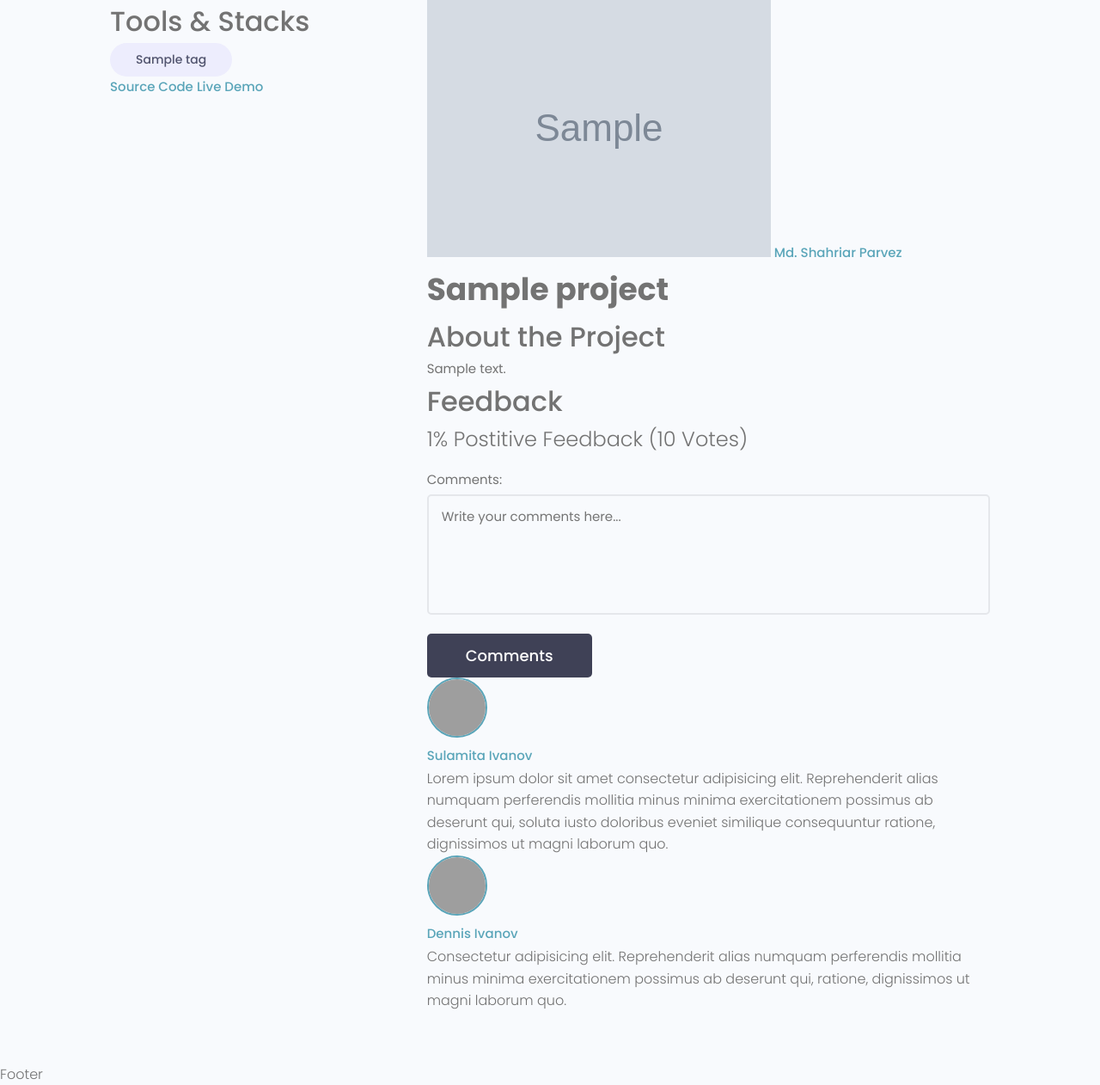
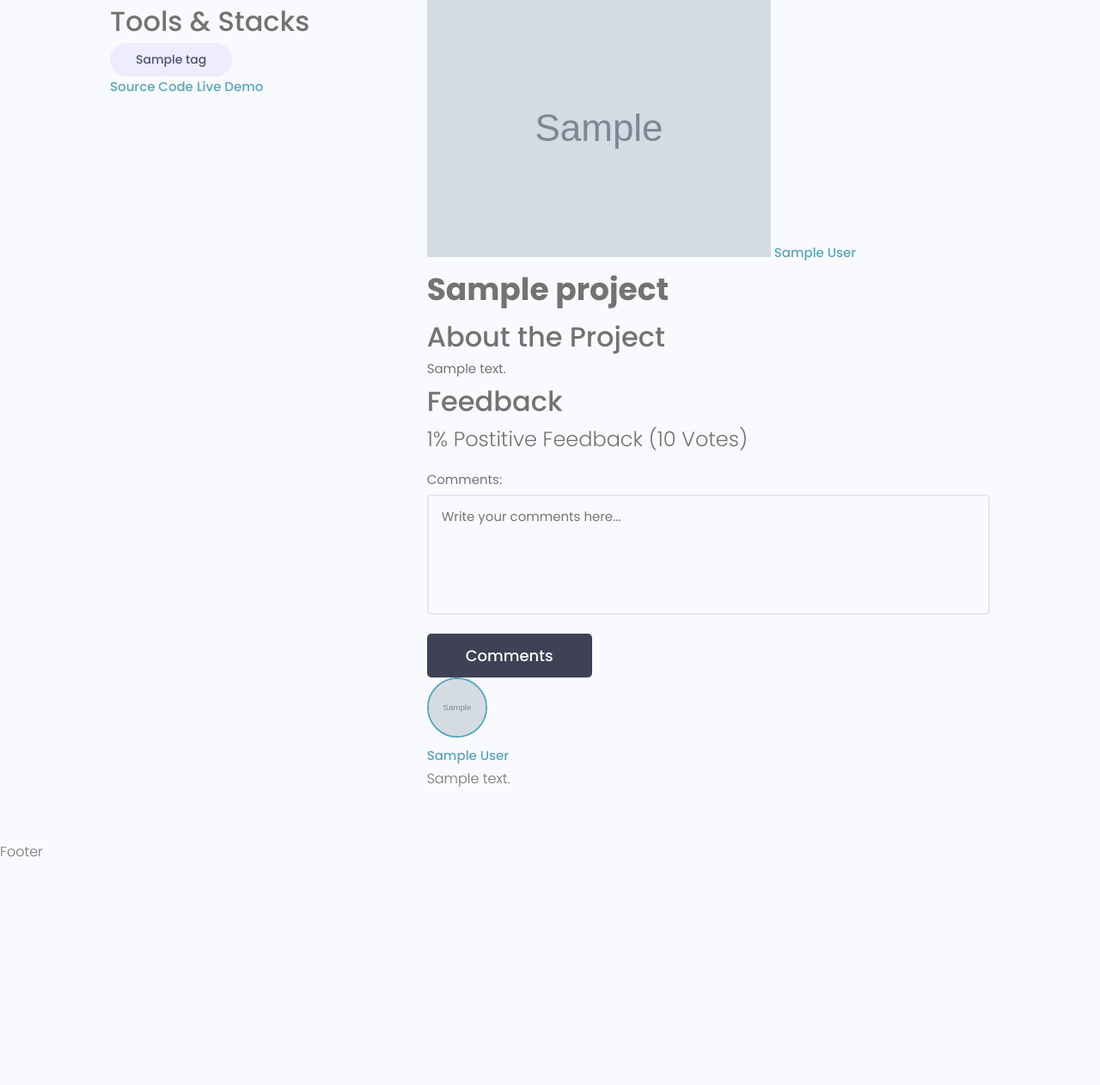
Before and after one commit to Sebastian-Constantin-Iacob/django_projects, a Django app: page /projects/project/00000000-0000-0000-0000-000000000001/ in a window 1280 px wide. Shown: the part 489-1751 px from the top of the page at 86% size. After the commit the page ends 1486 px from the top, so only its background shows below. Run offline with Django 4.2, Linux system fonts and the light colour scheme; tables that the repository leaves empty hold one stand-in row (values such as "Sample post"); grey boxes marked "Sample" are stand-in pictures; some libraries are stand-ins or nearby versions; grey boxes are pictures that could not be loaded.

Commit message:
Front end for project reviews

```diff
--- a/Study Bud/devsearch/projects/models.py
+++ b/Study Bud/devsearch/projects/models.py
@@ -27,7 +27,6 @@ class Project(models.Model):
 
 class Review(models.Model):
     id = models.UUIDField(default=uuid.uuid4, unique=True, primary_key=True, editable=False)
-    #owner =
     project = models.ForeignKey(Project, on_delete=models.CASCADE)
     body = models.TextField(null=True, blank=True)
     VOTE_TYPE = (
--- a/Study Bud/devsearch/projects/templates/projects/single-project.html
+++ b/Study Bud/devsearch/projects/templates/projects/single-project.html
@@ -28,7 +28,7 @@
         </div>
         <div class="column column--2of3">
           <img class="singleProject__preview" src="{{ project.featured_image.url }}" alt="portfolio thumbnail" />
-          <a href="profile.html" class="singleProject__developer">Md. Shahriar Parvez</a>
+          <a href="profile.html" class="singleProject__developer">{{project.owner.name}}</a>
           <h2 class="singleProject__title">{{project.title}}</h2>
           <h3 class="singleProject__subtitle">About the Project</h3>
           <div class="singleProject__info">
@@ -50,34 +50,22 @@
               </div>
               <input class="btn btn--sub btn--lg" type="submit" value="Comments" />
             </form>
+            {%  for review in project.review_set.all %}
+            {%  if review.body %}
             <div class="commentList">
               <div class="comment">
-                <a href="profile.html">
+                <a href="{% url 'user-profile' review.owner.id %}">
                   <img class="avatar avatar--md"
-                    src="https://pbs.twimg.com/profile_images/1335382240931368961/b3wSZKj4_400x400.jpg" alt="user" />
+                    src="{{review.owner.profile_image.url}}" alt="user" />
                 </a>
                 <div class="comment__details">
-                  <a href="profile.html" class="comment__author">Sulamita Ivanov</a>
-                  <p class="comment__info">
-                    Lorem ipsum dolor sit amet consectetur adipisicing elit. Reprehenderit alias numquam perferendis
-                    mollitia minus minima exercitationem possimus ab deserunt qui, soluta iusto doloribus eveniet
-                    similique consequuntur ratione, dignissimos ut magni laborum quo.
-                  </p>
-                </div>
-              </div>
-              <div class="comment">
-                <a href="profile.html">
-                  <img class="avatar avatar--md" src="https://avatars.githubusercontent.com/u/33843378" alt="user" />
-                </a>
-                <div class="comment__details">
-                  <a href="profile.html" class="comment__author">Dennis Ivanov</a>
-                  <p class="comment__info">
-                    Consectetur adipisicing elit. Reprehenderit alias numquam perferendis mollitia minus minima
-                    exercitationem possimus ab deserunt qui, ratione, dignissimos ut magni laborum quo.
-                  </p>
+                  <a href="{% url 'user-profile' review.owner.id %}" class="comment__author">{{review.owner.name}}</a>
+                  <p class="comment__info">{{review.body|linebreaksbr}}</p></p>
                 </div>
               </div>
             </div>
+            {% endif %}
+            {%  endfor %}
           </div>
         </div>
       </div>
```
